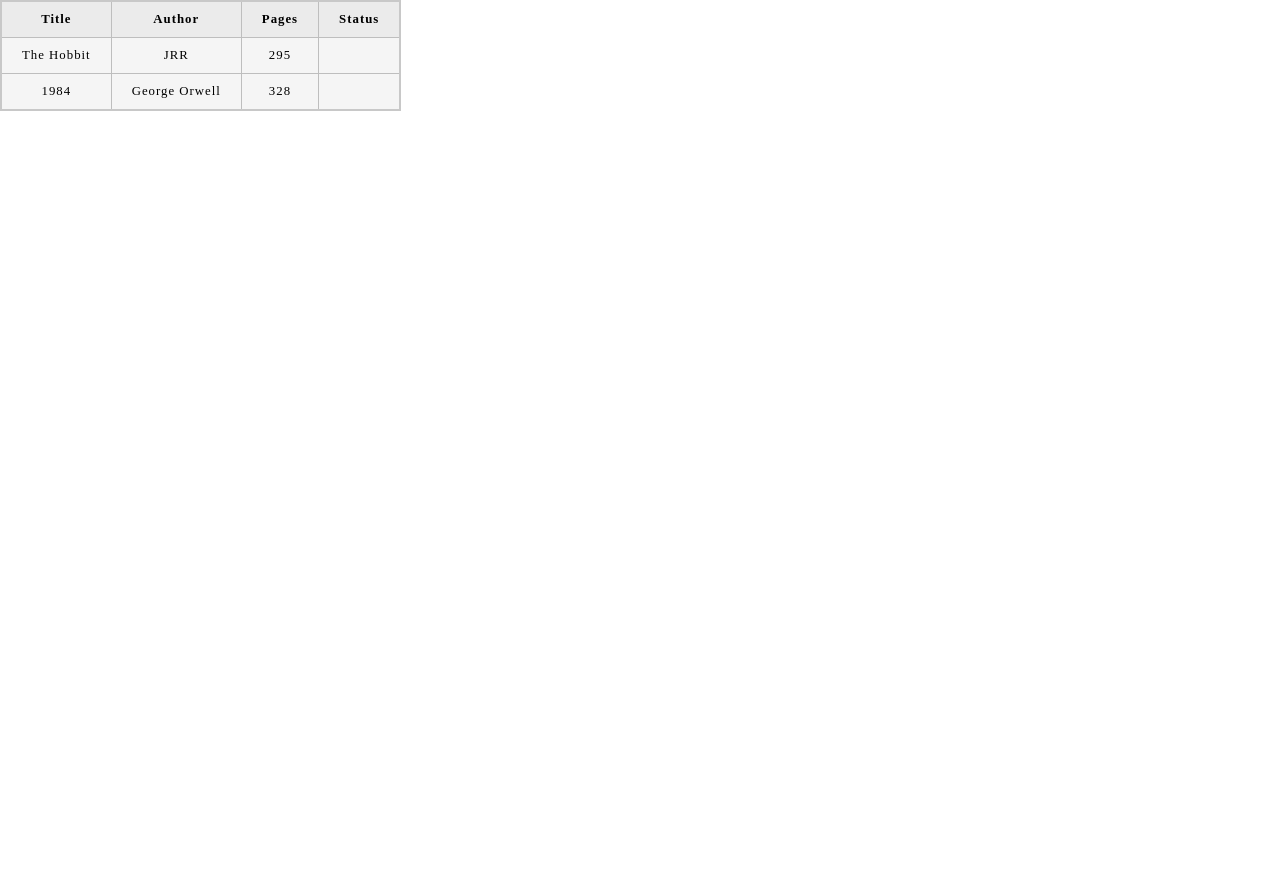
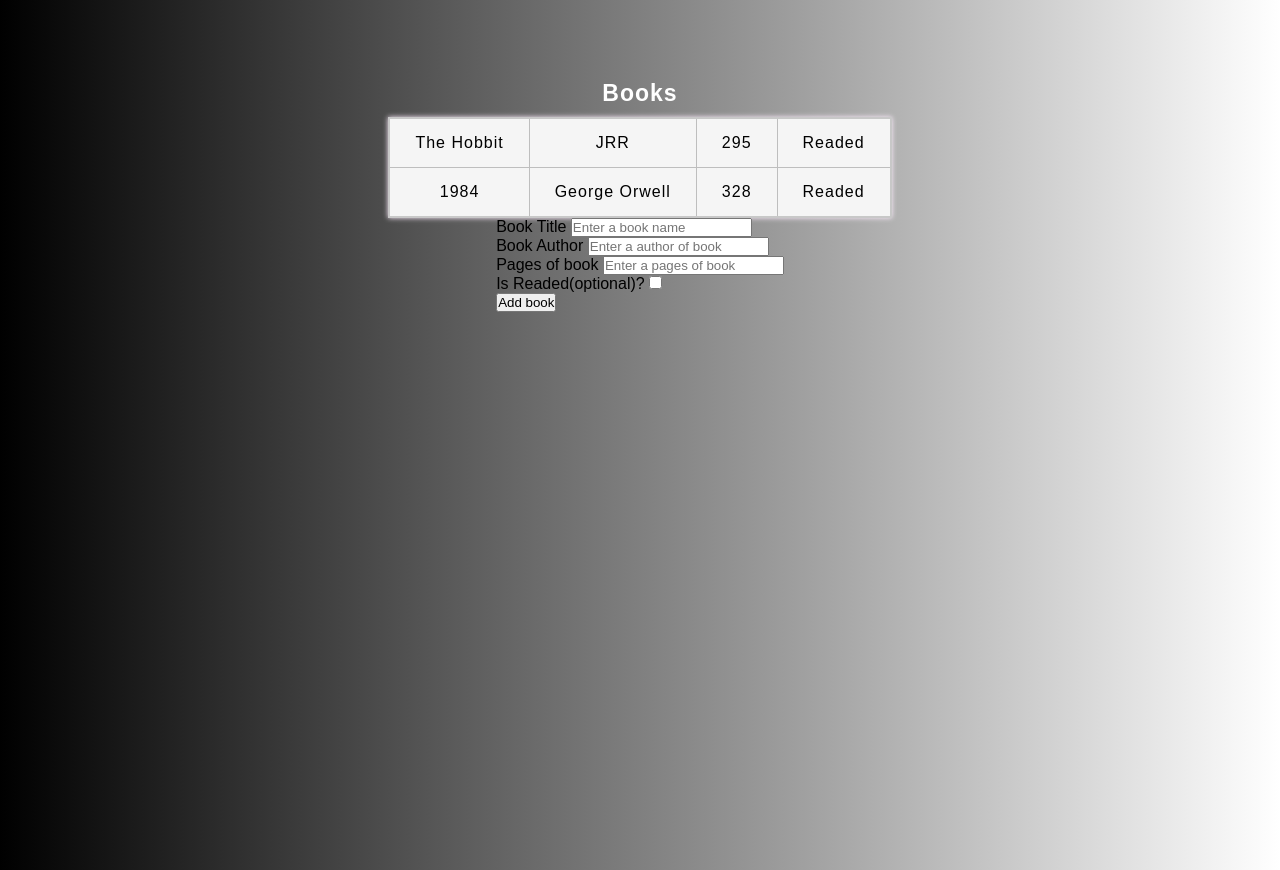
Before and after one commit to MarfinCLX/TOP-Library, a plain HTML site: page index.html in a window 1280 px wide. Before the commit the page ends 800 px from the top, so only its background shows below. Drawn offline with Linux system fonts and the light colour scheme.

Commit message:
Added a JS logic to add a book on user side

```diff
--- a/index.html
+++ b/index.html
@@ -8,14 +8,43 @@
 </head>
 <body>
     <div class="table-container">
+    <div class="table-content">
         <table class="table">
+        <thead>
+            <caption>Books</caption>
             <tr>
                 <th>Title</th>
                 <th>Author</th>
                 <th>Pages</th>
                 <th>Status</th>
             </tr>
+        </thead>
         </table>
+    </div>
+    <div class="form-container">
+        <form action="#" method="get">
+            <div class="form-content">
+            <div class="book-title-container">
+            <label for="bookTitle">Book Title</label>
+            <input type="text" name="bookTitle" id="bookTitle" class="book-title" placeholder="Enter a book name" required>
+            </div>
+            <div class="book-author-container">
+            <label for="bookAuthor">Book Author</label>
+            <input type="text" name="bookAuthor" id="bookAuthor" class="book-author" placeholder="Enter a author of book" required>
+            </div>
+            <div class="book-pages-container">
+            <label for="bookPages">Pages of book</label>
+            <input type="num" name="bookPages" id="bookPages" class="book-pages" placeholder="Enter a pages of book" required>
+            </div>
+            <div class="is-read-container">
+            <label for="isRead">Is Readed(optional)?</label>
+            <input type="checkbox" id="isRead" class="is-read">
+            </div>
+            <div class="submit-btn-container">
+            <button type="submit" class="submit-btn">Add book</button>
+            </div>
+        </form>
+    </div>
     </div>
     <script src="script.js"></script>
 </body>
--- a/script.js
+++ b/script.js
@@ -17,14 +17,16 @@ function addBookToLibrary(title, author, pages, read) {
   myLibrary.push(newBook);
 }
 
-addBookToLibrary("The Hobbit", "JRR", 295, "Ready");
-addBookToLibrary("1984", "George Orwell", 328, "Ready");
+addBookToLibrary("The Hobbit", "JRR", 295, "Readed");
+addBookToLibrary("1984", "George Orwell", 328, "Readed");
 
 console.log(myLibrary);
 
 function filterLibrary () {
-  const div = document.querySelector('.table-container');
+  const div = document.querySelector('.table-content');
   const table = document.querySelector('.table')
+
+  table.querySelectorAll('tbody').forEach(tbody => tbody.remove());
 
   myLibrary.map(book => {
     const tbody = document.createElement('tbody');
@@ -40,10 +42,10 @@ function filterLibrary () {
     const pagesCell = document.createElement('td');
     pagesCell.textContent = book.pages;
 
-    const statusCell = document.createElement('td');
-    statusCell.textContent = book.status;
+    const readCell = document.createElement('td');
+    readCell.textContent = book.read;
 
-    row.append(titleCell, authorCell, pagesCell, statusCell);
+    row.append(titleCell, authorCell, pagesCell, readCell);
     tbody.appendChild(row);
     table.appendChild(tbody);
     div.appendChild(table);
@@ -51,6 +53,21 @@ function filterLibrary () {
 }
 
 filterLibrary();
+
+const form = document.querySelector('form');
+
+form.addEventListener('submit', e => {
+  e.preventDefault();
+
+  const bookTitle = document.getElementById('bookTitle').value;
+  const bookAuthor = document.getElementById('bookAuthor').value;
+  const bookPages = document.getElementById('bookPages').value;
+  const isRead = document.getElementById('isRead').checked;
+  const readStatus = isRead ? "Readed" : "Not Readed";
+
+  addBookToLibrary(bookTitle, bookAuthor, bookPages, readStatus);
+  filterLibrary();
+})
 
 /* function TheHobbit () {
      if (!new.target) {
--- a/style.css
+++ b/style.css
@@ -4,17 +4,32 @@
     box-sizing: border-box;
 }
 
+html, body {
+    background: linear-gradient(90deg, #000, #fff);
+    height: 100vh;
+    font-family: sans-serif;
+}
+
+.table-container {
+    display: flex;
+    justify-content: center;
+    align-items: center;
+    flex-direction: column;
+    margin-top: 70px;
+}
+
 table {
   border-collapse: collapse;
   border: 2px solid rgb(200 200 200);
   letter-spacing: 1px;
-  font-size: 0.8rem;
+  font-size: 1rem;
+  box-shadow: 0 0 5px #fef;
 }
 
 td,
 th {
   border: 1px solid rgb(190 190 190);
-  padding: 10px 20px;
+  padding: 15px 25px;
 }
 
 th {
@@ -35,4 +50,7 @@ tr:nth-child(odd) td {
 
 caption {
   padding: 10px;
+  color: white;
+  font-size: 23px;
+  font-weight: 600;
 }
```
